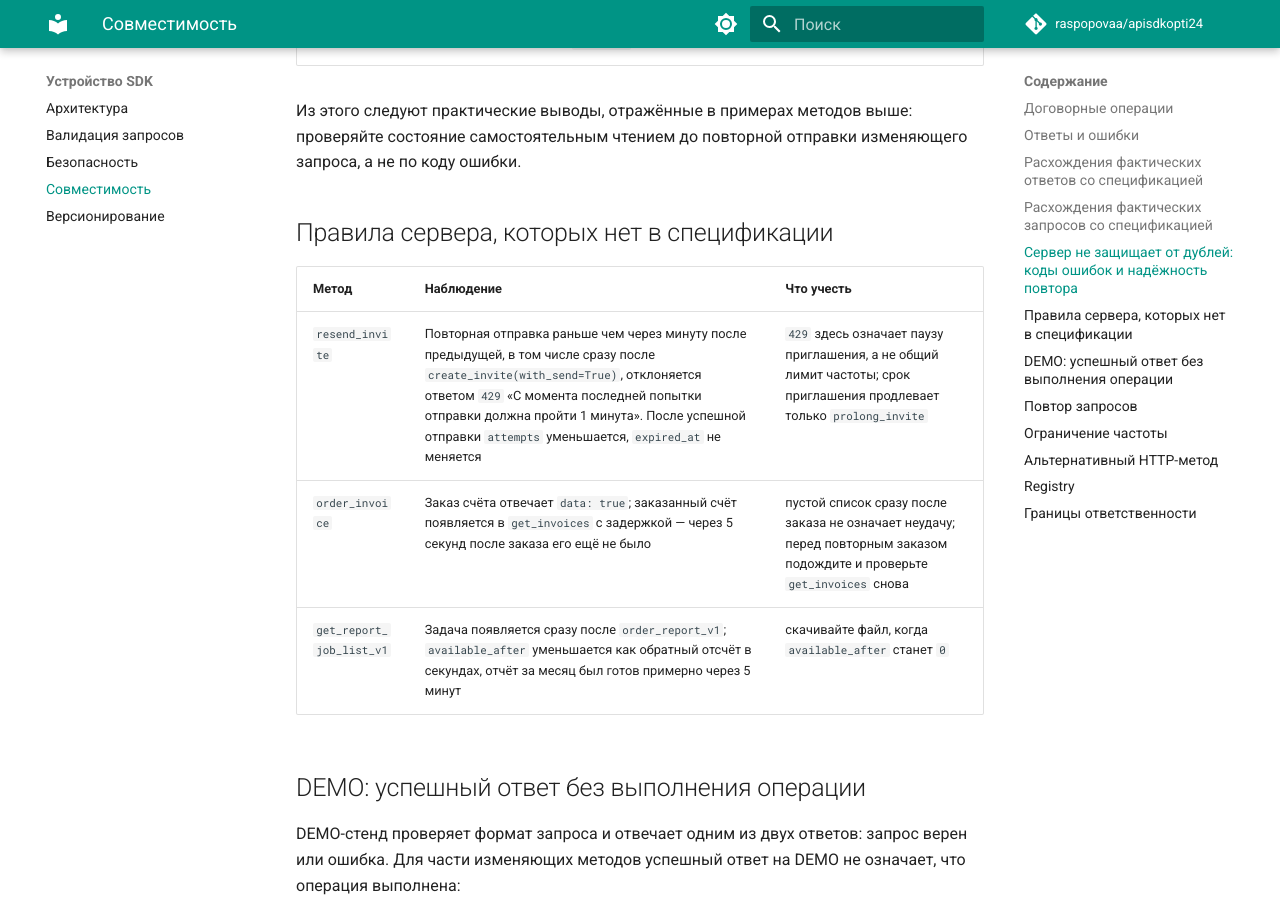
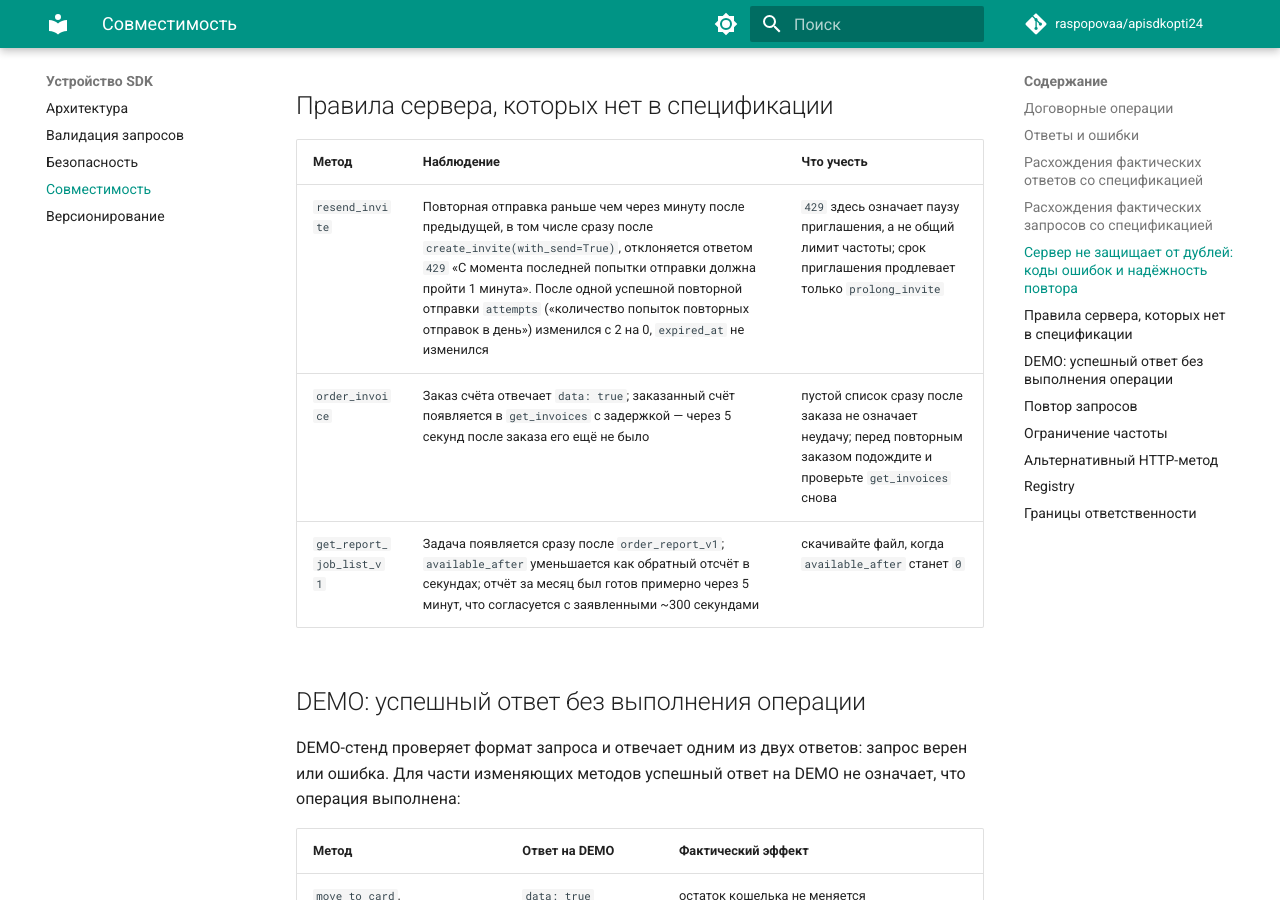
Before and after one commit to raspopovaa/apisdkopti24, an MkDocs documentation site: the page built from docs/spec-compatibility.md, in a window 1280 px wide and 900 px high, scrolled down 4146 px. Built offline with MkDocs 1.6.1 and Material for MkDocs 9.7.7, drawn with Linux system fonts in a browser that asks for light colours; comment, search, counter and statistics services are not loaded; the version menu is left out; some of the changed text lies outside the part shown.

Commit message:
docs: correct release_virtual_card and resend_invite notes against the original specification
The original 1.1.60 document describes release_virtual_card request and
response; only the repository YAML extraction lacked them. The resend
attempts value is described as resends per day; record the observed
change instead of interpreting it.

Co-Authored-By: Claude Opus 5.5 <noreply@anthropic.com>

```diff
--- a/docs/spec-compatibility.md
+++ b/docs/spec-compatibility.md
@@ -91,9 +90,9 @@ API принимает запросы, которые спецификация
 
 | Метод | Наблюдение | Что учесть |
 |---|---|---|
-| `resend_invite` | Повторная отправка раньше чем через минуту после предыдущей, в том числе сразу после `create_invite(with_send=True)`, отклоняется ответом `429` «С момента последней попытки отправки должна пройти 1 минута». После успешной отправки `attempts` уменьшается, `expired_at` не меняется | `429` здесь означает паузу приглашения, а не общий лимит частоты; срок приглашения продлевает только `prolong_invite` |
+| `resend_invite` | Повторная отправка раньше чем через минуту после предыдущей, в том числе сразу после `create_invite(with_send=True)`, отклоняется ответом `429` «С момента последней попытки отправки должна пройти 1 минута». После одной успешной повторной отправки `attempts` («количество попыток повторных отправок в день») изменился с 2 на 0, `expired_at` не изменился | `429` здесь означает паузу приглашения, а не общий лимит частоты; срок приглашения продлевает только `prolong_invite` |
 | `order_invoice` | Заказ счёта отвечает `data: true`; заказанный счёт появляется в `get_invoices` с задержкой — через 5 секунд после заказа его ещё не было | пустой список сразу после заказа не означает неудачу; перед повторным заказом подождите и проверьте `get_invoices` снова |
-| `get_report_job_list_v1` | Задача появляется сразу после `order_report_v1`; `available_after` уменьшается как обратный отсчёт в секундах, отчёт за месяц был готов примерно через 5 минут | скачивайте файл, когда `available_after` станет `0` |
+| `get_report_job_list_v1` | Задача появляется сразу после `order_report_v1`; `available_after` уменьшается как обратный отсчёт в секундах; отчёт за месяц был готов примерно через 5 минут, что согласуется с заявленными ~300 секундами | скачивайте файл, когда `available_after` станет `0` |
 
 ## DEMO: успешный ответ без выполнения операции
 
```
Also changed, not shown: other parts of docs/spec-compatibility.md (+0 -1 lines), CHANGELOG.md (+4 -4 lines), docs/examples/invites/resend_invite.md (+1 -1 lines), docs/examples/virtual_cards/release_virtual_card.md (+0 -1 lines), 1 other file.
